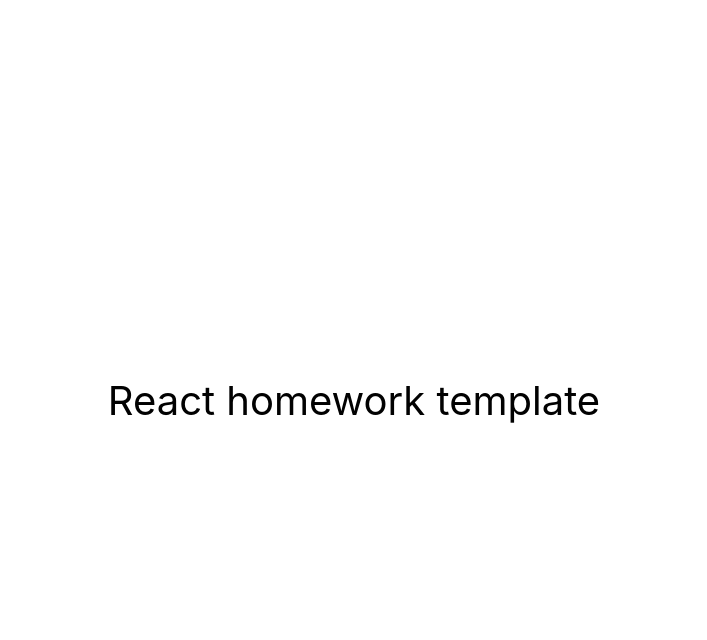
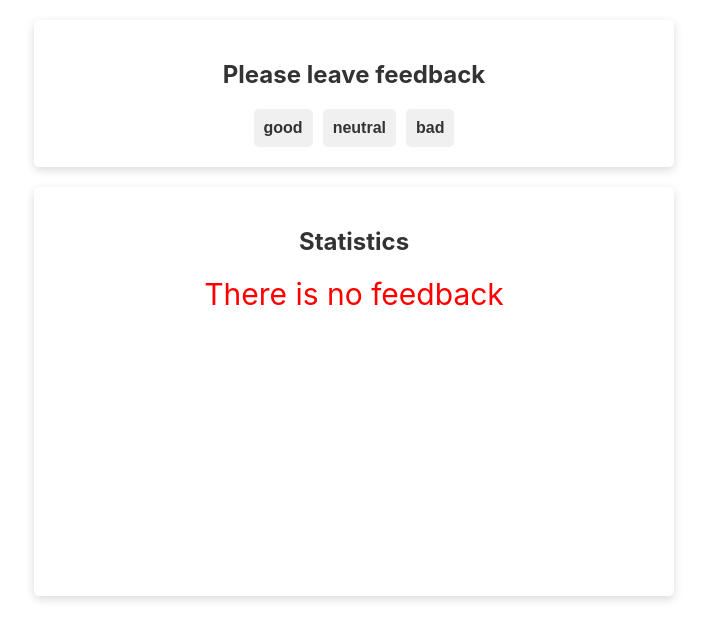
Before and after one commit to andrii-doroshenko/goit-react-hw-02-feedback, a React (Create React App) app: page / in a window 1280 px wide. Shown: the top 640 px of the page, without its empty margins (286-993 px from the left). Built offline with nearby package versions, Linux system fonts and the light colour scheme.

Commit message:
feedback feature

```diff
--- a/package.json
+++ b/package.json
@@ -7,9 +7,11 @@
     "@testing-library/jest-dom": "^5.16.3",
     "@testing-library/react": "^12.1.4",
     "@testing-library/user-event": "^13.5.0",
+    "prop-types": "^15.8.1",
     "react": "^18.1.0",
     "react-dom": "^18.1.0",
     "react-scripts": "5.0.1",
+    "shortid": "^2.2.16",
     "web-vitals": "^2.1.3"
   },
   "scripts": {
--- a/src/components/App.jsx
+++ b/src/components/App.jsx
@@ -1,16 +1,57 @@
-export const App = () => {
-  return (
-    <div
-      style={{
-        height: '100vh',
-        display: 'flex',
-        justifyContent: 'center',
-        alignItems: 'center',
-        fontSize: 40,
-        color: '#010101'
-      }}
-    >
-      React homework template
-    </div>
-  );
-};
+import React, { Component } from 'react';
+import { Section } from '../components/SectionTitle/SectionTitle';
+import FeedbackOptions from '../components/FeedbackOptions/FeedbackOptions';
+import { Statistics } from '../components/Statistics/Statistics';
+import { Notification } from '../components/Notification/Notification';
+
+export class App extends Component {
+  state = {
+    good: 0,
+    neutral: 0,
+    bad: 0,
+  };
+
+  handleClick = event => {
+    const name = event.target.name;
+    this.setState(prevState => ({
+      [name]: prevState[name] + 1,
+    }));
+  };
+
+  countTotalFeedback = () => {
+    const sum = Object.values(this.state).reduce((sum, val) => {
+      return (sum += val);
+    });
+    return sum;
+  };
+
+  countPositiveFeedbackPercentage = () => {
+    const total = this.countTotalFeedback();
+    return total ? Math.round((this.state.good / total) * 100) : 0;
+  };
+
+  render() {
+    return (
+      <>
+        <Section title="Please leave feedback">
+          <FeedbackOptions
+            options={Object.keys(this.state)}
+            onLeaveFeedback={this.handleClick}
+          />
+        </Section>
+        <Section title="Statistics">
+          {this.countTotalFeedback() ? (
+            <Statistics
+              options={Object.keys(this.state)}
+              state={this.state}
+              countTotalFeedback={this.countTotalFeedback}
+              percentage={this.countPositiveFeedbackPercentage}
+            />
+          ) : (
+            <Notification message="There is no feedback"></Notification>
+          )}
+        </Section>
+      </>
+    );
+  }
+}
--- /dev/null
+++ b/src/components/FeedbackOptions/FeedbackOptions.jsx
@@ -0,0 +1,35 @@
+import React from 'react';
+import PropTypes from 'prop-types';
+import shortid from 'shortid';
+import styles from './FeedbackOptions.module.css';
+
+const FeedbackOptions = ({ options, onLeaveFeedback }) => {
+  return (
+    <div className={styles.container}>
+      <ul className={styles.feedback}>
+        {options.map(option => {
+          const id = shortid.generate();
+          return (
+            <li className={styles.feedback__item} key={id} id={id}>
+              <button
+                className={styles.feedback__btn}
+                name={option}
+                type="button"
+                onClick={onLeaveFeedback}
+              >
+                {option}
+              </button>
+            </li>
+          );
+        })}
+      </ul>
+    </div>
+  );
+};
+
+FeedbackOptions.propTypes = {
+  options: PropTypes.arrayOf(PropTypes.string).isRequired,
+  onLeaveFeedback: PropTypes.func.isRequired,
+};
+
+export default FeedbackOptions;
--- /dev/null
+++ b/src/components/FeedbackOptions/FeedbackOptions.module.css
@@ -0,0 +1,29 @@
+.feedback {
+  list-style: none;
+  margin: 0;
+  padding: 0;
+  display: flex;
+  justify-content: center;
+}
+
+.feedback__item:not(:last-child) {
+  margin-right: 10px;
+}
+
+.feedback__btn {
+  display: inline-block;
+  padding: 10px;
+  border-radius: 5px;
+  border: none;
+  background-color: #f0f0f0;
+  color: #333;
+  font-size: 16px;
+  font-weight: bold;
+  cursor: pointer;
+  transition: color, background-color 0.3s ease-in-out;
+}
+
+.feedback__btn:hover {
+  background-color: #333;
+  color: #fff;
+}
--- /dev/null
+++ b/src/components/Notification/Notification.jsx
@@ -0,0 +1,10 @@
+import styles from './Notification.module.css';
+import PropTypes from 'prop-types';
+
+export const Notification = ({ message }) => (
+  <p className={styles.notification}>{message}</p>
+);
+
+Notification.propTypes = {
+  message: PropTypes.string.isRequired,
+};
--- /dev/null
+++ b/src/components/Notification/Notification.module.css
@@ -0,0 +1,7 @@
+.notification {
+  margin: 0 auto;
+  text-align: center;
+  font-size: 30px;
+  height: 300px;
+  color: red;
+}
--- /dev/null
+++ b/src/components/SectionTitle/SectionTitle.jsx
@@ -0,0 +1,10 @@
+import styles from './SectionTitle.module.css';
+
+export const Section = ({ title, children }) => {
+  return (
+    <section>
+      <h2>{title}</h2>
+      {children}
+    </section>
+  );
+};
--- /dev/null
+++ b/src/components/SectionTitle/SectionTitle.module.css
@@ -0,0 +1,17 @@
+section {
+  background-color: #fff;
+  border-radius: 5px;
+  box-shadow: 0 3px 10px rgba(0, 0, 0, 0.15);
+  margin: 20px auto;
+  padding: 20px;
+  max-width: 600px;
+  width: 100%;
+}
+
+h2 {
+  color: #333;
+  font-size: 24px;
+  font-weight: 700;
+  margin-bottom: 20px;
+  text-align: center;
+}
--- /dev/null
+++ b/src/components/Statistics/Statistics.jsx
@@ -0,0 +1,57 @@
+import shortid from 'shortid';
+import PropTypes from 'prop-types';
+import styles from './Statistics.module.css';
+
+export const Statistics = ({
+  options,
+  state,
+  countTotalFeedback,
+  percentage,
+}) => {
+  return (
+    <div className={styles.container}>
+      <ul className={styles.statistics}>
+        {options.map(option => {
+          const id = shortid.generate();
+          return (
+            <li className={styles.statistics__item} key={id} id={id}>
+              <p className={styles.statistics__value}>
+                {option.charAt(0).toUpperCase() + option.slice(1)}:{' '}
+                {state[option]}
+              </p>
+            </li>
+          );
+        })}
+        <li
+          className={styles.statistics__item}
+          key={shortid.generate()}
+          id="total"
+        >
+          <p className={styles.statistics__value}>
+            Total: {countTotalFeedback()}
+          </p>
+        </li>
+        <li
+          className={styles.statistics__item}
+          key={shortid.generate()}
+          id="percentage"
+        >
+          <p className={styles.statistics__value}>
+            Positive feedback: {percentage()}%
+          </p>
+        </li>
+      </ul>
+    </div>
+  );
+};
+
+Statistics.propTypes = {
+  options: PropTypes.arrayOf(PropTypes.string).isRequired,
+  state: PropTypes.shape({
+    good: PropTypes.number.isRequired,
+    neutral: PropTypes.number.isRequired,
+    bad: PropTypes.number.isRequired,
+  }).isRequired,
+  countTotalFeedback: PropTypes.func.isRequired,
+  percentage: PropTypes.func.isRequired,
+};
--- /dev/null
+++ b/src/components/Statistics/Statistics.module.css
@@ -0,0 +1,22 @@
+.statistics {
+  margin: 0 auto;
+  max-width: 400px;
+  height: 300px;
+  list-style: none;
+  padding: 0;
+}
+
+.statistics__item:not(:last-child) {
+  margin-bottom: 10px;
+  transition: all 0.3s ease;
+}
+
+.statistics__value {
+  font-size: 20px;
+  font-weight: bold;
+  margin: 0;
+  padding: 10px;
+  background-color: #f0f0f0;
+  border: 1px solid #ccc;
+  border-radius: 5px;
+}
```
Also changed, not shown: 1 other file (tests, documents, lock files or other folders).
